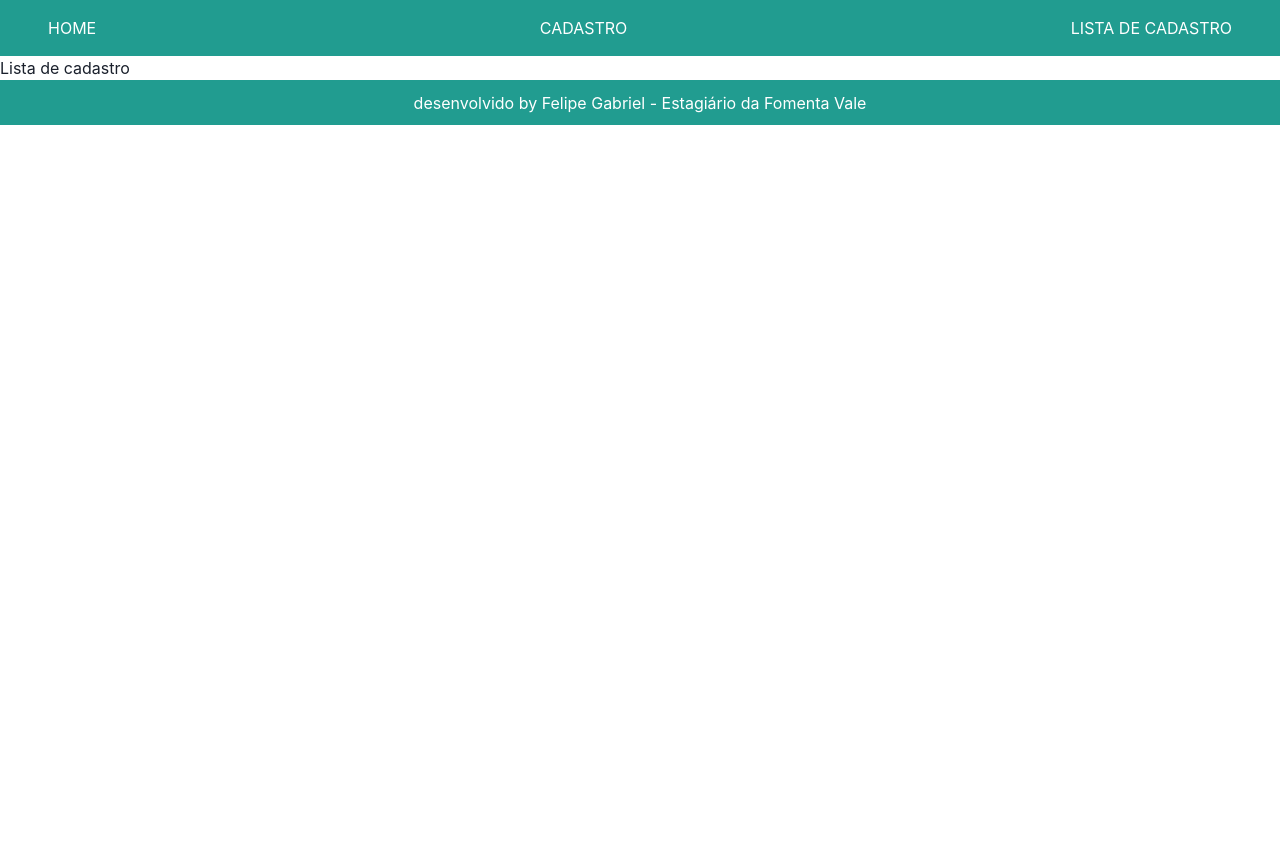
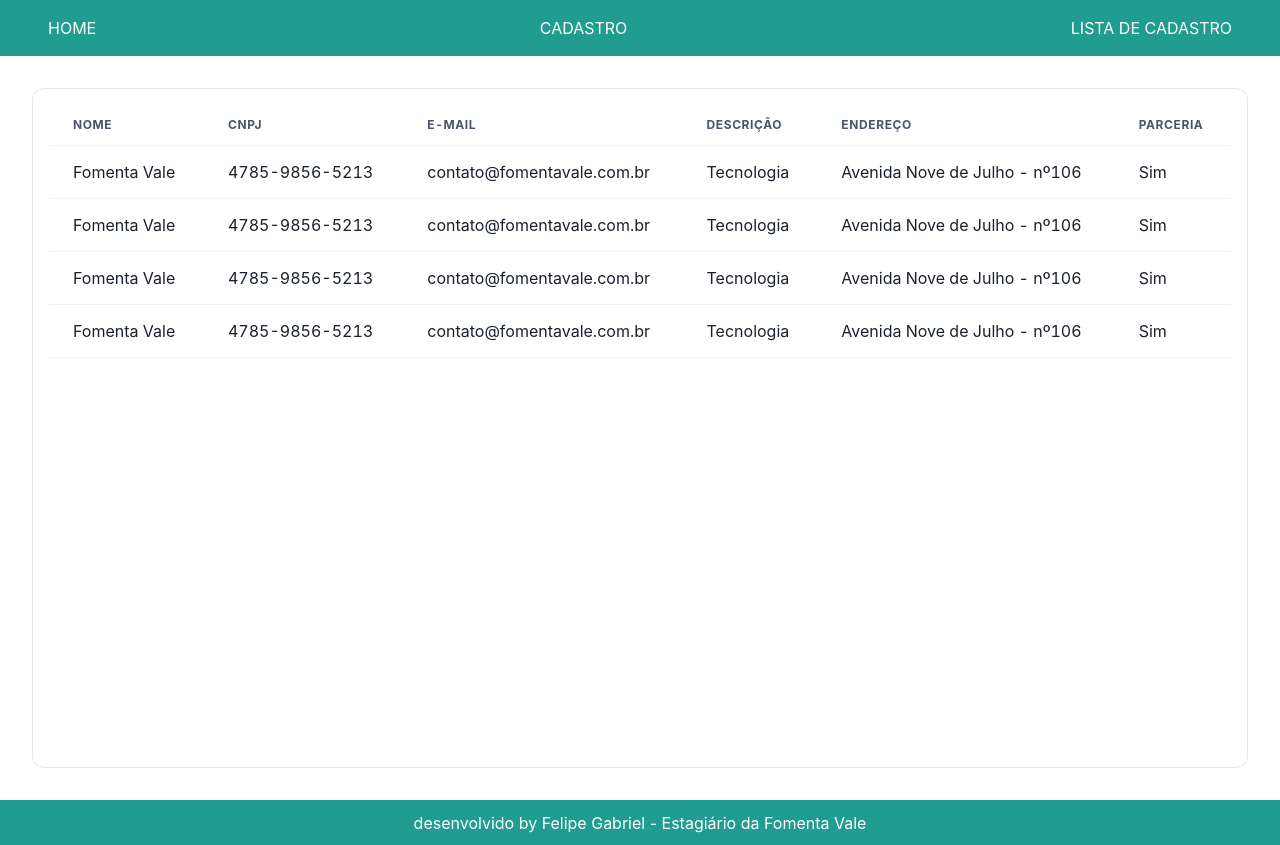
Before and after one commit to FelipeGabrielSilva/otimizacao, a React (Vite) app: page /ListaCadastro in a window 1280 px wide. Before the commit the page ends 800 px from the top, so only its background shows below. Built offline with nearby package versions, Linux system fonts and the light colour scheme.

Commit message:
Organizando e tabela de cadastrados

```diff
--- a/src/App.tsx
+++ b/src/App.tsx
@@ -4,8 +4,8 @@
 import './App.css'
 import NavBar from './components/navbar/Navbar'
 import Cadastro from './pages/cadastro/Cadastro'
-import ListaCadastro from './pages/ListaCadastro'
-import Home from './pages/Home'
+import ListaCadastro from './pages/listaCadastro/ListaCadastro'
+import Home from './pages/home/Home'
 import Footer from './components/footer/Footer'
 
 function App() {
--- a/src/pages/ListaCadastro.tsx
+++ /dev/null
@@ -1,9 +0,0 @@
-
-
-export default function ListaCadastro() {
-     return(
-          <>
-          <h1>Lista de cadastro</h1>
-          </>
-     )
-}
--- a/src/pages/cadastro/Cadastro.tsx
+++ b/src/pages/cadastro/Cadastro.tsx
@@ -15,7 +15,7 @@
 
 export default function Cadastro() {
 
-     const { register, handleSubmit, formState: {errors} } = useForm({
+     const { register, handleSubmit } = useForm({
           mode: 'onSubmit',
           resolver: yupResolver(schema)
      });
@@ -23,7 +23,7 @@
      const onSubmit = (data: object) => console.log(data);
 
      return(
-          <Flex margin="2em auto" display="flex" flexDir="column" p="1.5em"  w="50%" border="1px solid #ccc" borderRadius="1em" boxShadow="0 0 0 5px #ccc" >
+          <Flex margin="2em auto" display="flex" flexDir="column" p="1.5em"  w="50%" border="1px solid #cfcfcf" borderRadius="1em" >
                <form onSubmit={handleSubmit(onSubmit)} className={styles.formulario}>
                     <FormControl>
                          <FormLabel>Nome da empresa:</FormLabel>
--- /dev/null
+++ b/src/pages/listaCadastro/ListaCadastro.tsx
@@ -0,0 +1,62 @@
+import {
+     Table,
+     Thead,
+     Tbody,
+     Tr,
+     Th,
+     Td,
+     TableContainer,
+} from "@chakra-ui/react"
+
+export default function ListaCadastro() {
+     return(
+          <TableContainer h="85vh" borderWidth="1px" borderRadius="12px" p="1em" m="2em">
+               <Table variant="simple" >
+                    <Thead justifyContent="center" alignContent="center">
+                         <Tr>
+                              <Th>NOME</Th>
+                              <Th>CNPJ</Th>
+                              <Th>E-MAIL</Th>
+                              <Th>DESCRIÇÃO</Th>
+                              <Th>ENDEREÇO</Th>
+                              <Th>PARCERIA</Th>
+                         </Tr>
+                    </Thead>
+                    <Tbody>
+                         <Tr>
+                              <Td>Fomenta Vale</Td>
+                              <Td>4785-9856-5213</Td>
+                              <Td>contato@fomentavale.com.br</Td>
+                              <Td>Tecnologia</Td>
+                              <Td>Avenida Nove de Julho - nº106</Td>
+                              <Td>Sim</Td>
+                         </Tr>
+                         <Tr>
+                              <Td>Fomenta Vale</Td>
+                              <Td>4785-9856-5213</Td>
+                              <Td>contato@fomentavale.com.br</Td>
+                              <Td>Tecnologia</Td>
+                              <Td>Avenida Nove de Julho - nº106</Td>
+                              <Td>Sim</Td>
+                         </Tr>
+                         <Tr>
+                              <Td>Fomenta Vale</Td>
+                              <Td>4785-9856-5213</Td>
+                              <Td>contato@fomentavale.com.br</Td>
+                              <Td>Tecnologia</Td>
+                              <Td>Avenida Nove de Julho - nº106</Td>
+                              <Td>Sim</Td>
+                         </Tr>
+                         <Tr>
+                              <Td>Fomenta Vale</Td>
+                              <Td>4785-9856-5213</Td>
+                              <Td>contato@fomentavale.com.br</Td>
+                              <Td>Tecnologia</Td>
+                              <Td>Avenida Nove de Julho - nº106</Td>
+                              <Td>Sim</Td>
+                         </Tr>
+                    </Tbody>
+               </Table>
+          </TableContainer>
+     )
+}
```
Also changed, not shown: src/pages/home/Home.tsx (renamed from src/pages/Home.tsx).
